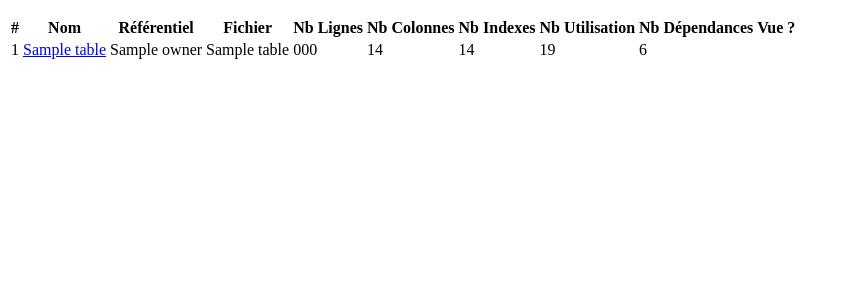
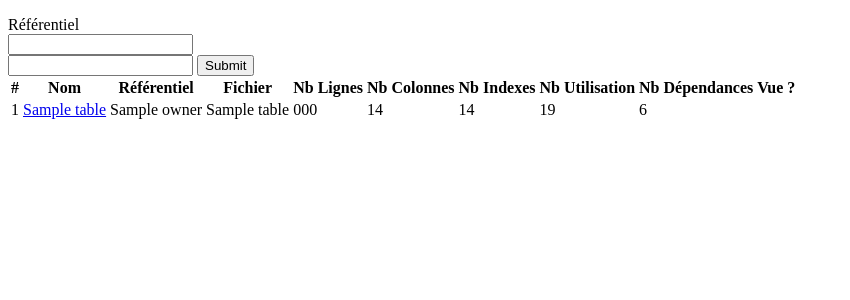
Before and after one commit to N2oo/DbAnalyzer, a Symfony app: template templates/table/index.html.twig in a window 1280 px wide. Shown: the part 114-414 px from the top of the page, without its empty margins (0-850 px from the left). Run offline with Twig, Linux system fonts and the light colour scheme; the template is opened without the code that fills it: most values are stand-ins (such as "Sample title", 1, 10 or a date in 2020); form fields are guessed from the names that the template uses; some libraries are stand-ins or nearby versions.

Commit message:
Clear du code

```diff
--- a/templates/table/index.html.twig
+++ b/templates/table/index.html.twig
@@ -5,10 +5,22 @@
 
 {% block body %}
 	{{form_start(searchTableForm)}}
+		<div class="row row-cols mt-3">
+			<div class="col-4">
+			    <div class="input-group h-100">
+					<div class="input-group-text">Référentiel</div>
+					{{form_widget(searchTableForm.owners)}}
+				</div>
+			</div>
+			<div class="col-4">
+				<div class="input-group mb-3 h-100">
+					{# {{form_label(searchTableForm.user_query) }} #}
+					{{form_widget(searchTableForm.user_query)}}
+					{{form_widget(searchTableForm.submit)}}
+				</div>
+			</div>
+		</div>
 	{{form_end(searchTableForm)}}
-    {# <pre>
-        {{ dump(tables) }}
-    </pre> #}
 	<table class="table">
 		<thead>
 			<tr>
```
Also changed, not shown: src/Form/SearchTableType.php (+5 -16 lines).
